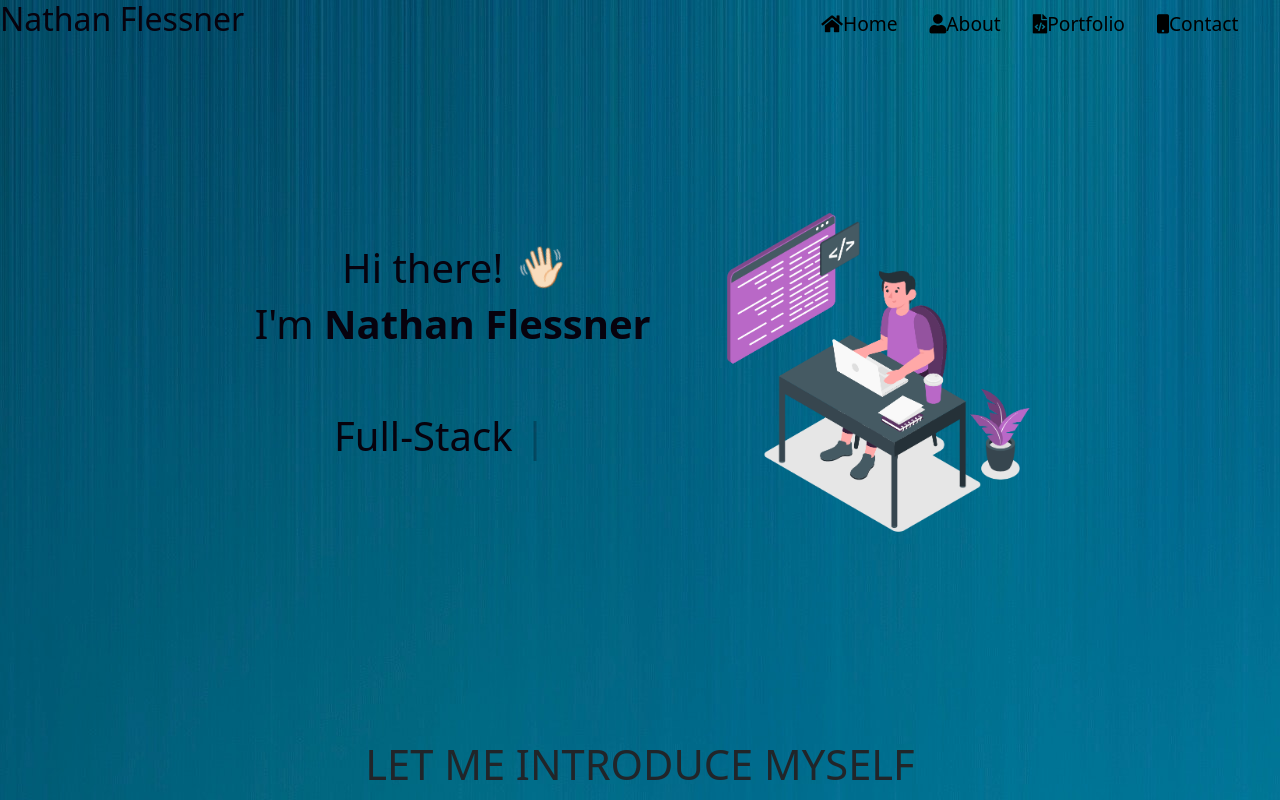
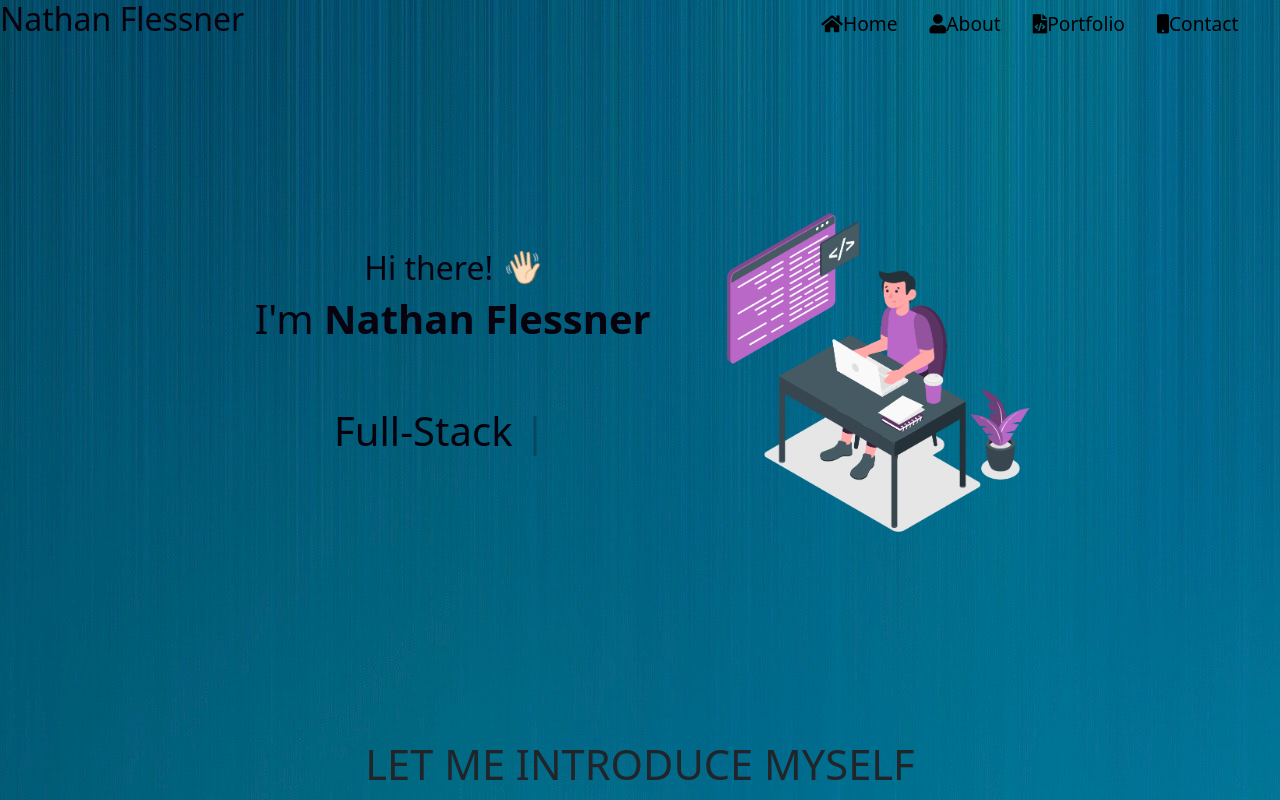
Before and after one commit to SirNathanJF/this-is-nate, a React (Create React App) app: page / in a window 1280 px wide. Shown: the top 800 px of the page. Built offline with nearby package versions, Linux system fonts and the light colour scheme.

Commit message:
fixed multi h1 issue

```diff
--- a/src/components/views/Home.js
+++ b/src/components/views/Home.js
@@ -12,9 +12,9 @@ export default function Home() {
       <div className="hero">
         {/* Hero content */}
         <div className="hero-content">
-          <h1 className="home-text">
+          <h2 className="home-text">
             Hi there! <span className="wave">👋🏻</span>
-          </h1>
+          </h2>
 
           <h1 className="heading-name">
             I'm <strong className="main-name">Nathan Flessner</strong>
```
